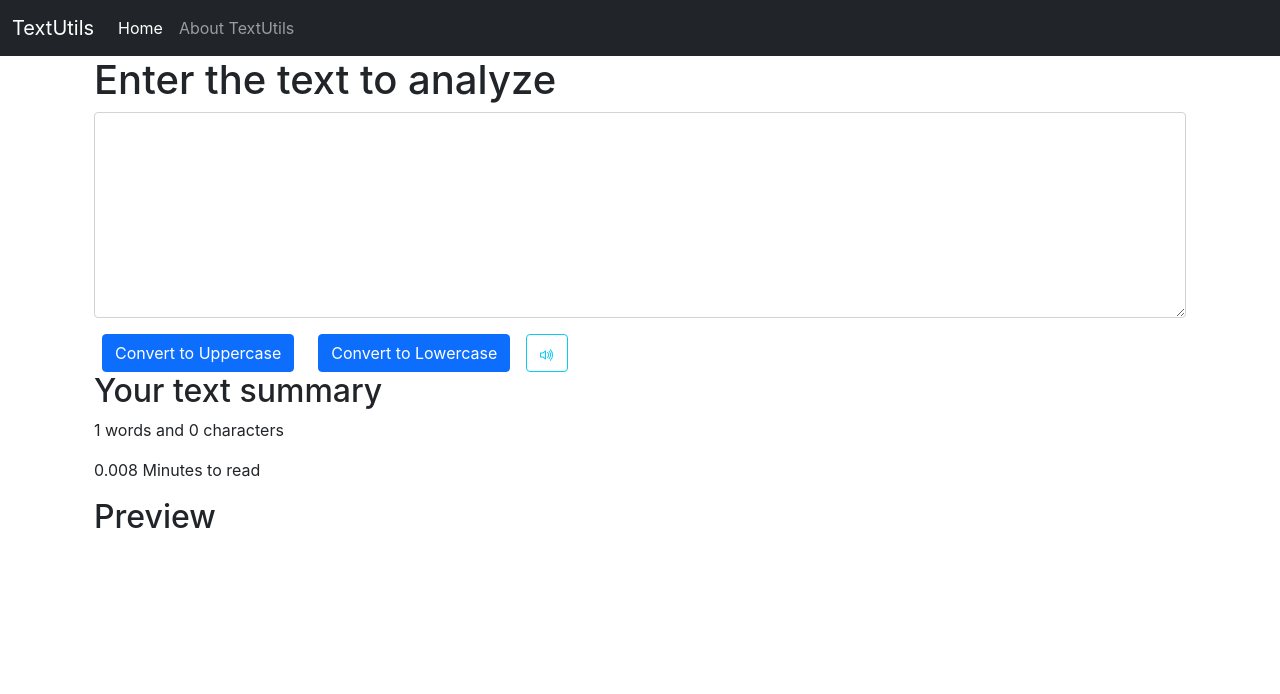
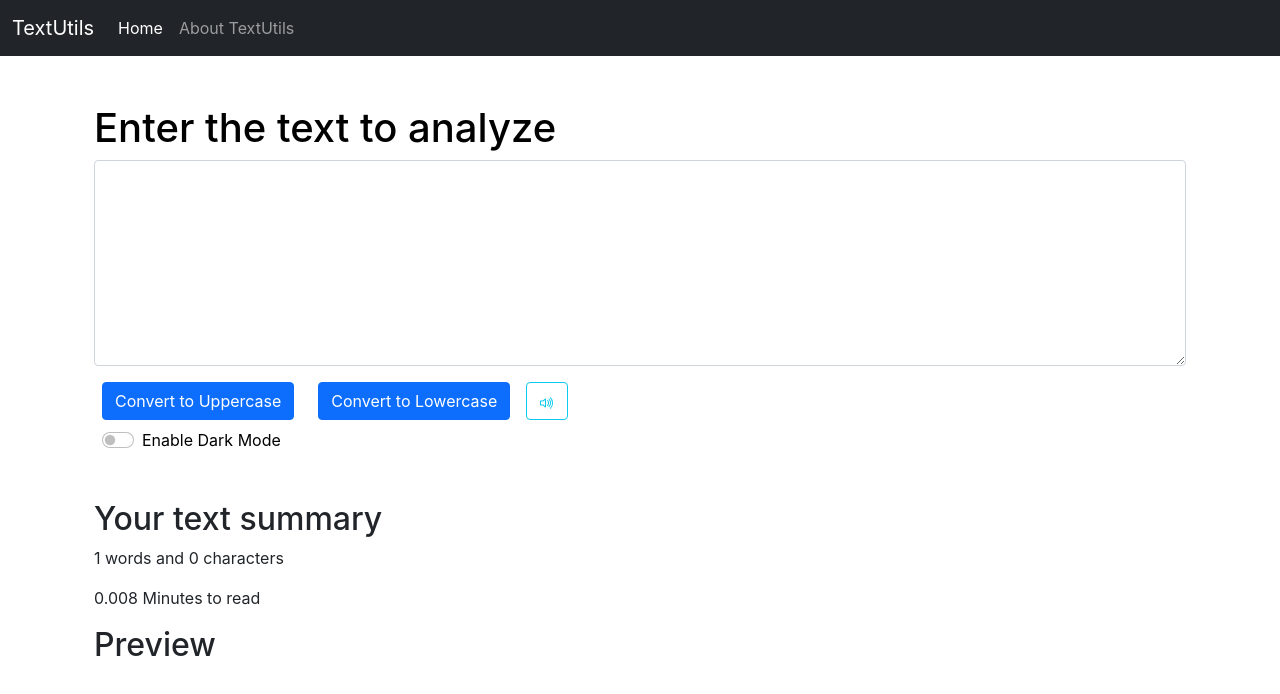
Before and after one commit to ayush23719/my-app, a React (Create React App) app: page / in a window 1280 px wide. Shown: the top 694 px of the page. Built offline with nearby package versions, Linux system fonts and the light colour scheme.

Commit message:
Dark Mode

```diff
--- a/src/components/TextForm.js
+++ b/src/components/TextForm.js
@@ -1,6 +1,27 @@
 import React,{useState} from 'react'
 
 export default function TextForm(props) {
+  const [myStyle,setMyStyle] = useState({
+    color : 'black',
+    backgroundColor : 'white'
+  })
+  const [btnText,setBtnText] = useState("Enable Dark Mode");
+  const toggleStyle = ()=>{
+    if(myStyle.color == 'white'){
+      setMyStyle({
+        color: 'black',
+        backgroundColor: 'white'
+      })
+      setBtnText("Enable Dark Mode");
+    }
+    else{
+      setMyStyle({
+        color: 'white',
+        backgroundColor: '#212529'
+      })
+      setBtnText("Disable Dark Mode")
+    }
+  }
     const [text,setText] = useState('');
     const handleUpClick = ()=>{
         console.log('Uppercase Clicked ' + text);
@@ -26,7 +47,7 @@ export default function TextForm(props) {
 
   return (
     <>
-    <div className="container">
+    <div className="container my-5" style = {myStyle}>
         <h1>{props.heading}</h1>
   <div className="mb-3">
     <textarea className="form-control" id="myBox" rows="8" value = {text} onChange = {handleOnChange}></textarea>
@@ -38,6 +59,10 @@ export default function TextForm(props) {
   <path d="M10.121 12.596A6.48 6.48 0 0 0 12.025 8a6.48 6.48 0 0 0-1.904-4.596l-.707.707A5.483 5.483 0 0 1 11.025 8a5.483 5.483 0 0 1-1.61 3.89l.706.706z"/>
   <path d="M10.025 8a4.486 4.486 0 0 1-1.318 3.182L8 10.475A3.489 3.489 0 0 0 9.025 8c0-.966-.392-1.841-1.025-2.475l.707-.707A4.486 4.486 0 0 1 10.025 8zM7 4a.5.5 0 0 0-.812-.39L3.825 5.5H1.5A.5.5 0 0 0 1 6v4a.5.5 0 0 0 .5.5h2.325l2.363 1.89A.5.5 0 0 0 7 12V4zM4.312 6.39 6 5.04v5.92L4.312 9.61A.5.5 0 0 0 4 9.5H2v-3h2a.5.5 0 0 0 .312-.11z"/>
 </svg></button>
+<div class="form-check form-switch mx-2 my-2">
+  <input class="form-check-input" type="checkbox" role="switch" id="darkMode" onClick={toggleStyle} />
+  <label class="form-check-label" for="darkMode">{btnText}</label>
+</div>
   </div>
   <div className="container">
     <h2>Your text summary</h2>
```
